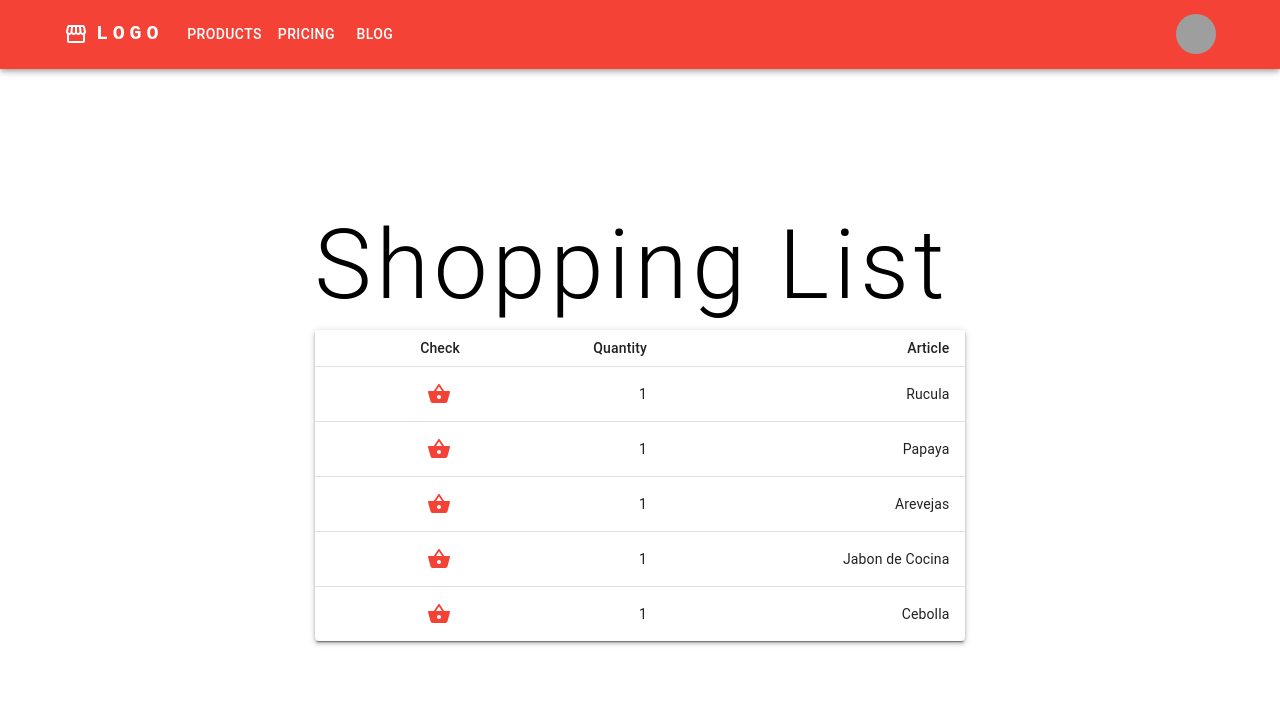
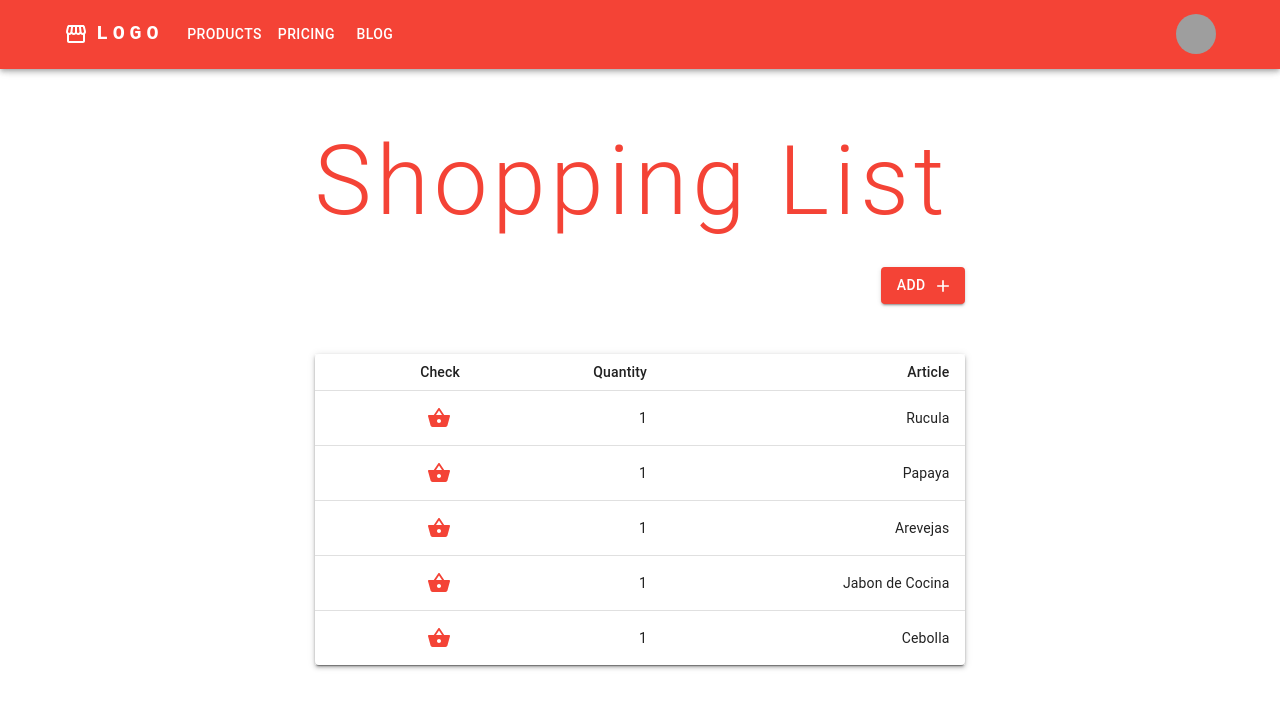
Before and after one commit to AlexisF27/todo-react, a React (Vite) app: page / in a window 1280 px wide. Shown: the top 708 px of the page. Built offline with nearby package versions, Linux system fonts and the light colour scheme; grey boxes are pictures that could not be loaded.

Commit message:
Button Add

```diff
--- a/src/components/notePad/NotePad.jsx
+++ b/src/components/notePad/NotePad.jsx
@@ -1,25 +1,29 @@
-
-import Table from '@mui/material/Table';
-import Paper from '@mui/material/Paper';
-import TableContainer from '@mui/material/TableContainer';
+import { Box, IconButton, TableContainer, Table, Paper, Button } from '@mui/material';
 import TableHeader from '../headers/TableHeader'
 import TableContent from '../content/TableContent';
 import Title from '../title/Title';
+import GroceriesUtil from '../../utils/GroceriesUtil';
 
-import GroceriesUtil from '../../utils/GroceriesUtil';
-import { Button } from '@mui/material';
+
+import './notepad.css'
+import AddButton from './notePadComponents/AddButton';
 
 
 const rows = GroceriesUtil.getCasualShoppingList();
+
+
 
 const title = "Shopping List"
 
 function NotePad() {
 
+
   return (
     <>
       <Title title={title} />
-      <Paper elevation={3} square={true}>
+      <AddButton/>
+      <Box className='paper-spacing'>
+        <Paper elevation={3} square={true} >
           <TableContainer component={Paper}>
             <Table sx={{ minWidth: 650 }} size="small" aria-label="a dense table">
               <TableHeader />
@@ -27,7 +31,7 @@ function NotePad() {
             </Table>
           </TableContainer>
         </Paper>
-
+      </Box>
     </>
   );
 }
--- /dev/null
+++ b/src/components/notePad/notePadComponents/AddButton.jsx
@@ -0,0 +1,19 @@
+import { Box,  Button } from '@mui/material';
+import '../notepad.css'
+
+import AddIcon from '@mui/icons-material/Add';
+
+function AddButton() {
+  return (
+    <>
+      <Box className="add-button">
+        <Button color='primary' variant='contained' endIcon={<AddIcon />}>
+          Add
+        </Button>
+      </Box>
+    </>
+  )
+
+}
+
+export default AddButton
--- /dev/null
+++ b/src/components/notePad/notepad.css
@@ -0,0 +1,9 @@
+.paper-spacing {
+  padding: 50px 0 10px 0;
+}
+
+.add-button {
+  display: flex;
+  justify-content: end;
+  padding-top: 30px;
+}
--- a/src/components/title/Title.jsx
+++ b/src/components/title/Title.jsx
@@ -6,7 +6,7 @@ function Title({ title }) {
 
   return (
     <>
-      <Typography className="title" variant='h1'
+      <Typography color='primary' variant='h1'
         sx={{
           mr: 2,
           display: { xs: 'flex', md: 'flex' },
```
Lines whose indentation alone changed are shown as unchanged.
